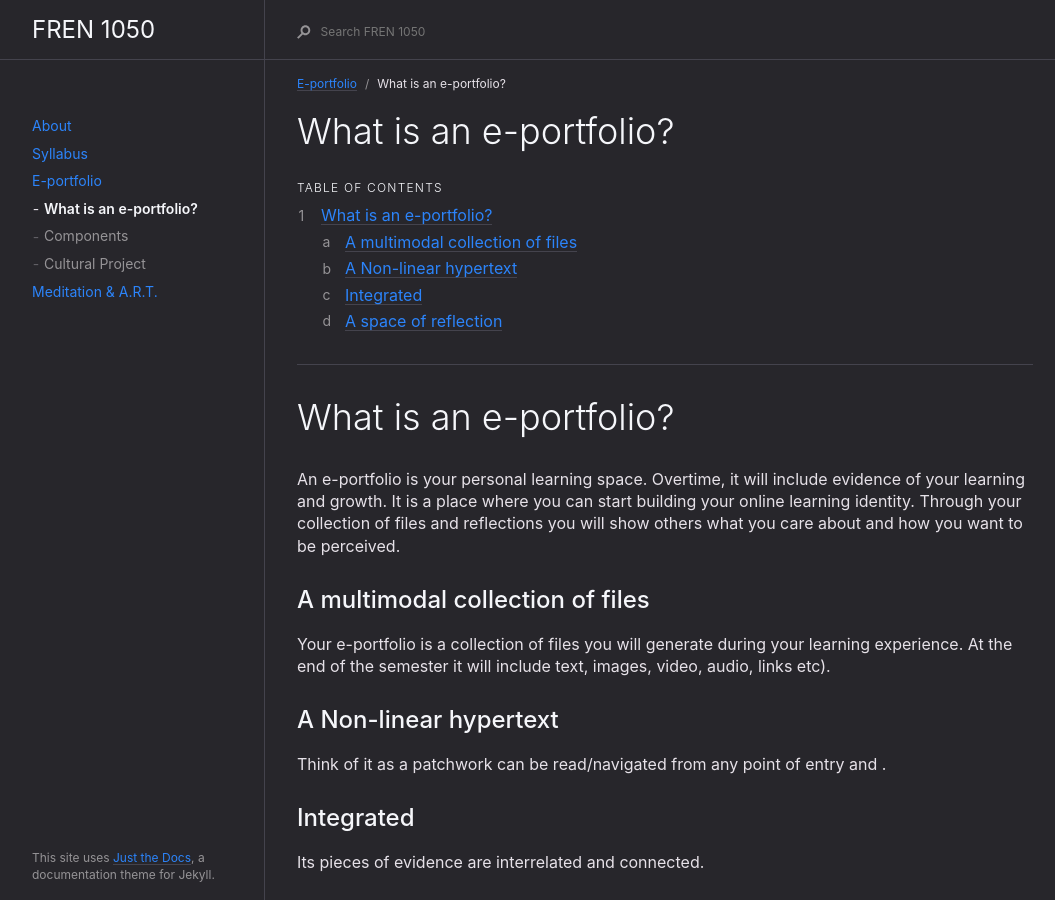
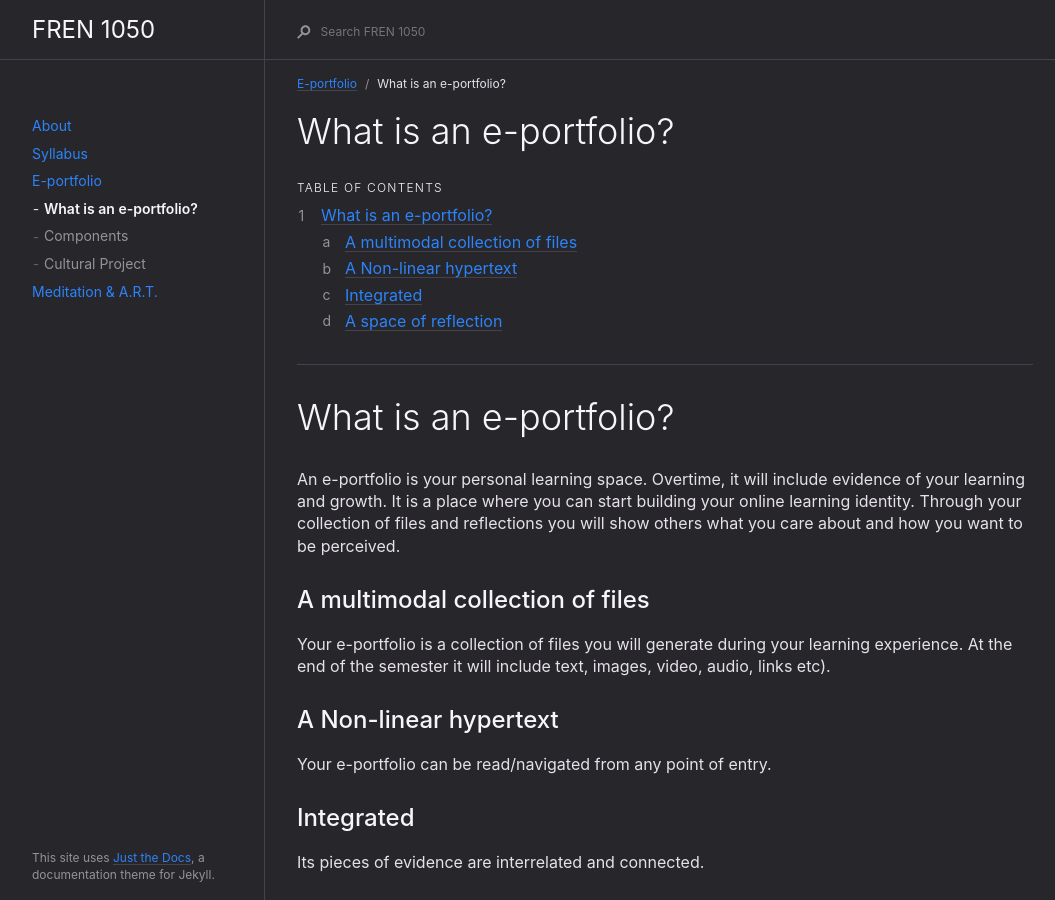
Before and after one commit to ss4ws/FREN-1050, a Jekyll site: the page built from docs/E-portfolio/What-is-an-e-portfolio.md, in a window 1280 px wide. Shown: the whole page, without its empty margins (91-1146 px from the left). Built offline with Jekyll 4.4.1, drawn with Linux system fonts in a browser that asks for light colours.

Commit message:
fix config

```diff
--- a/_config.yml
+++ b/_config.yml
@@ -16,7 +16,7 @@
 title: FREN 1050
 description: A documentation site for students
 baseurl: "/FREN-1050/" # the subpath of your site, e.g. /blog
-url: "https://ss4ws.github.io" # the base hostname & protocol for your site, e.g. http://example.com
+url: "https://ss4ws.github.io/" # the base hostname & protocol for your site, e.g. http://example.com
 
 permalink: pretty
 exclude: ["node_modules/", "*.gemspec", "*.gem", "Gemfile", "Gemfile.lock", "package.json", "package-lock.json",  "script/", "LICENSE.txt", "lib/", "bin/", "README.md", "Rakefile"]
--- a/docs/E-portfolio/What-is-an-e-portfolio.md
+++ b/docs/E-portfolio/What-is-an-e-portfolio.md
@@ -23,10 +23,10 @@ An e-portfolio is your personal learning space. Overtime, it will include eviden
 Your e-portfolio is a collection of files you will generate during your learning experience. At the end of the semester it will include text, images, video, audio, links etc).
 
 ## A Non-linear hypertext
-Think of it as a patchwork  can be read/navigated from any point of entry and .
+Your e-portfolio can be read/navigated from any point of entry.
 
 ## Integrated
 Its pieces of evidence are interrelated and connected.
 
 ## A space of reflection
-In your e-portfolio you will have the opportunity to reflect on your learning and yourself as a learner. This meta-cognitive exercice
+In your e-portfolio you will have the opportunity to reflect on your learning and yourself as a learner.
```
